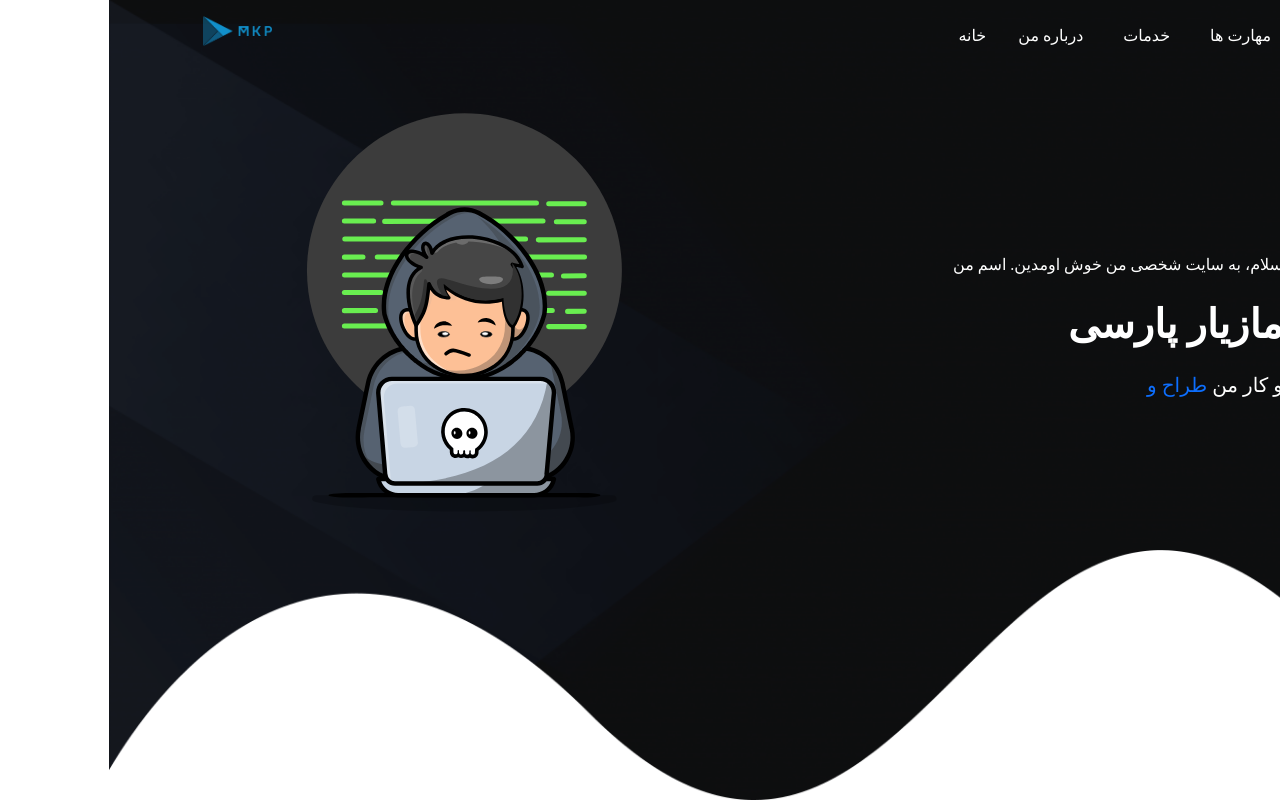
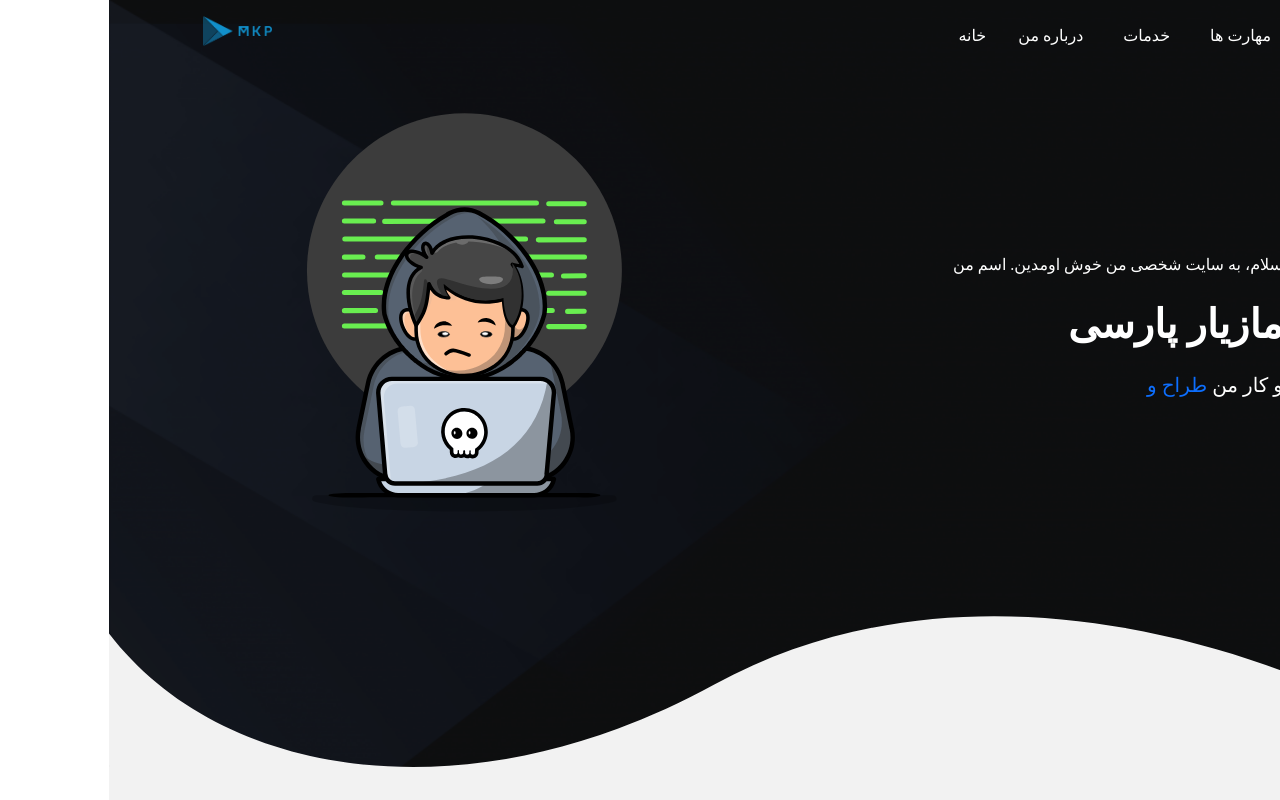
Before and after one commit to MaziyarParsi/portfolio-main, a React (Create React App) app: page / in a window 1280 px wide. Built offline with nearby package versions, Linux system fonts and the light colour scheme.

Commit message:
edit-wave

```diff
--- a/src/Components/HeroSection/HeroSection.css
+++ b/src/Components/HeroSection/HeroSection.css
@@ -1,5 +1,4 @@
 .hero-section {
-	position: relative;
 	height: 100vh;
 	width: 100vw;
 	background-image: url('../../assets/Images/hero-section-bg.png');
@@ -8,14 +7,15 @@
 	background-color: #03045e;
 	box-shadow: inset 0 0 0 2000px rgba(0, 0, 0, 0.4);
 }
+
 .hero-section::before {
 	content: '';
 	position: absolute;
 	bottom: 0;
 	left: 0;
 	width: 100%;
-	height: 250px;
-	background-image: url('../../assets/Images/wave.png');
+	height: 11.5rem;
+	background-image: url('../../assets/Images/wave.svg');
 	background-repeat: no-repeat;
 	background-size: cover;
 }
```
Also changed, not shown: src/assets/Images/wave.svg (added).
